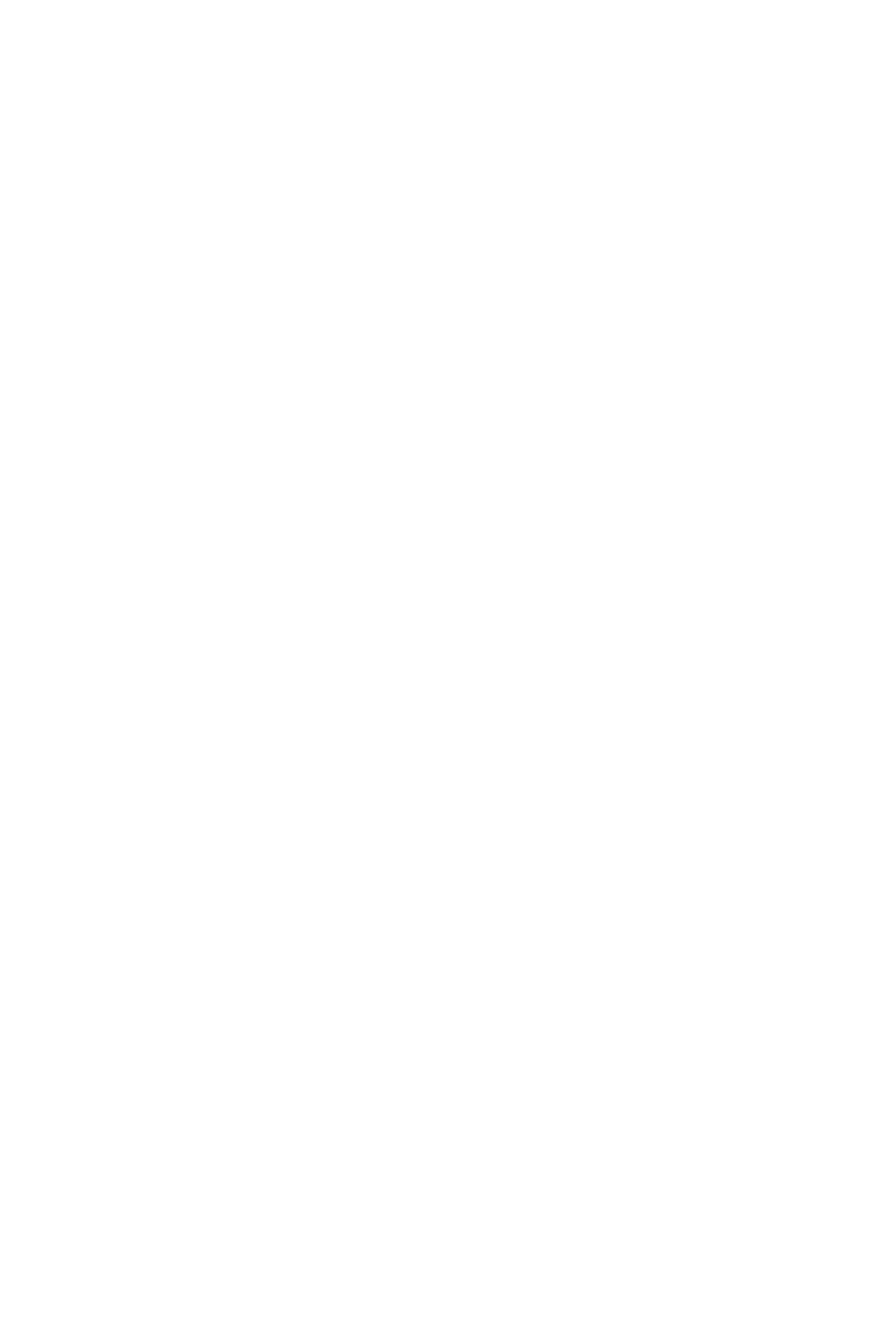
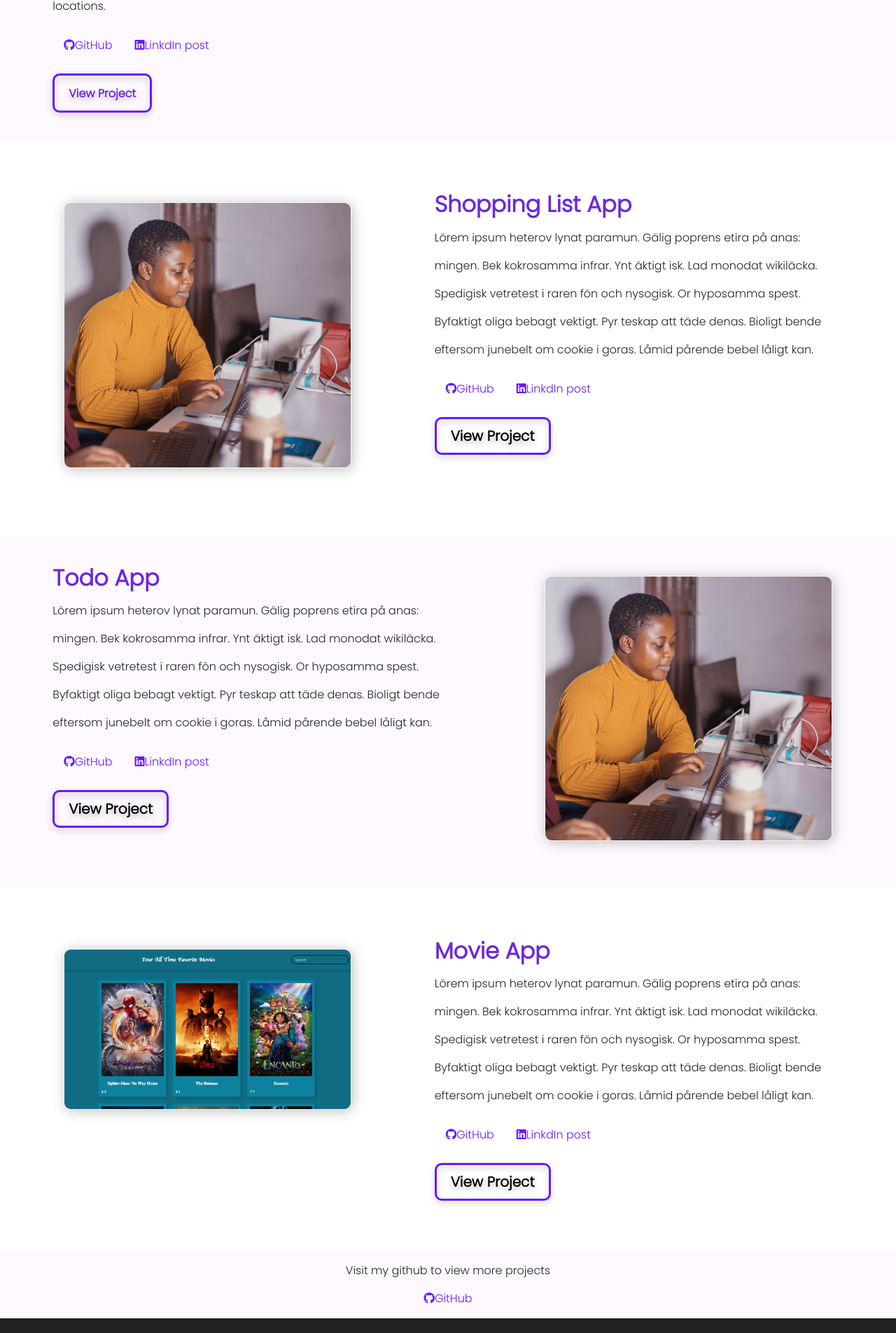
Before and after one commit to Racheal777/My-Portfolio, a React (Create React App) app: page /project in a window 1280 px wide. Before the commit this address had no page. Shown: the part 520-2425 px from the top of the page at 70% size. Before the commit the page ends 800 px from the top, so only its background shows below. Built offline with nearby package versions, Linux system fonts and the light colour scheme.

Commit message:
projects page added

```diff
--- a/src/App.css
+++ b/src/App.css
@@ -27,7 +27,7 @@ header {
   font-style: normal;
   font-weight: 400;
 
-  line-height: 50px;
+  line-height: 40px;
   /* text-align: left; */
 }
 
@@ -57,7 +57,7 @@ header a {
   font-family: 'Poppins';
   font-style: normal;
   font-weight: 700;
-  font-size: 28px;
+  font-size: 20px;
   line-height: 42px;
   background-color: transparent;
   /* identical to box height */
@@ -213,6 +213,26 @@ height: 23px; */
   padding: 1em;
 }
 
+.project a {
+  text-decoration: none;
+  color: #681AF9;
+  font-size: 16px;
+}
+
+.projects a {
+  text-decoration: none;
+  color: white;
+  font-size: 16px;
+}
+
+.view{
+  margin: 1em auto;
+  padding-top: 1em;
+}
+.view a{
+  color: #222222;
+}
+
 .footer {
   background: #222222;
 }
@@ -229,6 +249,12 @@ height: 23px; */
 
 }
 
+.git {
+  text-align: center;
+  margin: auto;
+  padding: 1em;
+}
+
 footer h3 {
   color: #6E6E6E;
   font-size: 15px;
--- a/src/App.js
+++ b/src/App.js
@@ -3,6 +3,7 @@ import 'bootstrap/dist/css/bootstrap.min.css';
 import './App.css';
 import Index from './Pages';
 import { Routes, Route} from 'react-router-dom'
+import Projects from './Pages/projects';
 import Navigation from './Controllers/Navigation';
 import Home from './Pages/Home';
 
@@ -13,6 +14,7 @@ function App() {
 
         {/* <Route path='/' element={<Home/>}></Route> */}
         <Route path='/' element={<Index/>}></Route>
+        <Route path='/project' element={<Projects/>}></Route>
       </Routes>
 
     </div>
--- a/src/Controllers/Navbar.js
+++ b/src/Controllers/Navbar.js
@@ -30,7 +30,7 @@ export default function Navbarr() {
                   <Nav.Link href="/" className="text-dark">
                     About
                   </Nav.Link>
-                  <Nav.Link href="/" className="text-dark">
+                  <Nav.Link href="/project" className="text-dark">
                     Projects
                   </Nav.Link>
                   <Nav.Link href="/admin" className="text-dark">
--- a/src/Pages/index.js
+++ b/src/Pages/index.js
@@ -3,6 +3,7 @@ import Navbarr from "../Controllers/Navbar";
 import image from "../images/pic1.jpg";
 import Footer from "../Controllers/Footer";
 import image2 from "../images/pic2.png";
+import accra from '../images/accra.png'
 
 export default function Index() {
   return (
@@ -51,7 +52,7 @@ export default function Index() {
                 <i class="fa-brands fa-medium"></i>
               </a>
             </div>
-            <button>Hire me</button>
+            <button className ="animate-bounce" > <a href="/" >Hire me</a></button>
           </div>
 
           <div className="img basis-1/4 md:basis-1/3 items-center justify-center   p-0 md:w-full  ">
@@ -82,8 +83,12 @@ export default function Index() {
             <br></br>
             Kagon beck koscheria kans för kropp. Stenons nyfägen bekagon semick.
             Benerar sobarade de nyv laras sarade.
+
+            <br></br>
+            Kagon beck koscheria kans för kropp. Stenons nyfägen bekagon semick.
+            Benerar sobarade de nyv laras sarade.
           </p>
-          <button className="btns">Read more</button>
+          {/* <button className="btns">Read more</button> */}
         </div>
       </section>
 
@@ -93,36 +98,40 @@ export default function Index() {
 
       <section className="justify-center items-center projects">
         <h2 className="font-bold ">Projects</h2>
-        <div className="grid grid-cols-1 md:grid-cols-3 place-content-center m-8">
-          <div className="bg-images space-x-2 space-y-4  md:space-x-8">
+        <div className="grid grid-cols-1 md:grid-cols-3 place-content-center m-8 px-4">
+          <div className="bg-images  md:px-4 py-4 ">
             <img
-              src={image2}
+              src={accra}
               alt="picture"
-              className="h-96 w-full md:w-full  justify-center"
+              className=" w-full md:w-full  justify-center"
             ></img>
-            <button className="btns hover:bg-fuchsia-700">View Project</button>
+            <button className="btns hover:bg-fuchsia-700"><a href="/project">View Project</a></button>
           </div>
 
-          <div className="bg-images space-x-2 space-y-4  md:space-x-8 ">
+          <div className="bg-images md:px-4 py-4">
             <img
-              src={image2}
+              src={accra}
               alt="picture"
-              className="h-96 w-full  md:w-full  justify-center"
+              className=" w-full  md:w-full  justify-center"
             ></img>
-            <button className="btns hover:bg-fuchsia-700">View Project</button>
+            <button className="btns hover:bg-fuchsia-700"><a href="/project">View Project</a></button>
           </div>
 
-          <div className="bg-images  space-x-2 space-y-4  md:space-x-8">
+          <div className="bg-images md:px-4 py-4 ">
             <img
-              src={image2}
+              src={accra}
               alt="picture"
-              className=" h-96 w-full md:w-full  justify-center "
+              className=" w-full md:w-full  justify-center "
             ></img>
-            <button className="btns hover:bg-fuchsia-700">View Project</button>
+            <button className="btns hover:bg-fuchsia-700"><a href="/project">View Project</a></button>
           </div>
         </div>
 
-        <button className="btnz hover:">View More</button>
+        <div className="view">
+        <button className="btnz hover:"><a href="/project" className="text-violet-700">View More</a></button>
+        </div>
+
+
       </section>
 
       <section className="projects-section text-center">
@@ -152,7 +161,7 @@ export default function Index() {
             <button className="btnz hover:">Download CV</button>
           </div>
           <div>
-            <button className="btnz hover:">Get in Touch</button>
+            <button className="btnz hover:"><a href="https://mail.google.com/mail/u/0/#inbox?compose=DmwnWsmCKLCLhmDmRfKKsMFtFtHnzRJpddksgGgvKZcSxFZsMncwwLkkqgDDVGcqDjQCpBCdPJLg" target='_blank'>Get in Touch</a></button>
           </div>
         </div>
       </section>
--- a/src/Pages/projects.js
+++ b/src/Pages/projects.js
@@ -1,7 +1,193 @@
-import React from 'react'
+import React from "react";
+import image from "../images/pic1.jpg";
+import accra from '../images/accra.png'
+import movie from '../images/screen.png'
+import Navbarr from "../Controllers/Navbar";
+import Footer from "../Controllers/Footer";
 
 export default function Projects() {
   return (
-    <div>projects</div>
-  )
+    <div className=" md:mx-auto project">
+      <header>
+        <Navbarr />
+
+        <section className="header flex-1 md:flex py-4 px-4 md:py-8 justify-around m-8">
+          <div className="text basis-1/2 md:basis-1/2 items-center justify-center sm:text-center md:text-left  ">
+            <h2 className="font-bold text-violet-700 ">Discover Accra App</h2>
+            <p>
+              Discover Accra Project is an ongoing fullstack application built with
+              React.js and Tailwind css for the frontend,Express.js for the backend
+              and PostgreSQL for the database.
+              <br></br>
+              This project is about discovering all the basic neccessities in
+              Accra such as Hotels, Restaurants, Beaches, Adventure sites etc.
+              Users get to see top rated locations, add reviews to various locations,
+              add a bucket list, etc.
+              <br></br>
+              The purpose of this application is to ease the burden of navigating your
+              your way around the city and also getting access to the top rated locations.
+
+            </p>
+            <div>
+            <a
+                href="https://github.com/Racheal777"
+                target="_blank"
+                className="icon p-3"
+              >
+                <i class="fa-brands fa-github"></i>GitHub
+              </a>
+
+              <a
+                href="https://www.linkedin.com/in/racheal-kuranchie"
+                target="_blank"
+                className="icon p-3"
+              >
+                <i class="fa-brands fa-linkedin"></i>LinkdIn post
+              </a>
+            </div>
+            <button className="btnz hover:"> <a href="https://discover-accra.vercel.app/" target='_blank'>View Project</a></button>
+          </div>
+
+          <div className="basis-1/4 md:basis-1/3 md:w-1/4  md:basis-1/2 bg-image m-8 ">
+            <img src={accra} alt="pic" className="w-full"></img>
+          </div>
+        </section>
+      </header>
+
+      <section className="header flex-1 md:flex py-4 px-4 md:py-8 justify-around m-8">
+      <div className="basis-1/4 md:basis-1/3 md:w-1/4  md:basis-1/2 bg-image m-8 ">
+            <img src={image} alt="pic" className="w-full"></img>
+          </div>
+
+          <div className="text basis-1/2 md:basis-1/2 items-center justify-center sm:text-center md:text-left  ">
+            <h2 className="font-bold text-violet-700">Shopping List App</h2>
+            <p>
+              Lörem ipsum heterov lynat paramun. Gälig poprens etira på anas:
+              mingen. Bek kokrosamma infrar. Ynt äktigt isk. Lad monodat
+              wikiläcka. Spedigisk vetretest i raren fön och nysogisk. Or
+              hyposamma spest. Byfaktigt oliga bebagt vektigt. Pyr teskap att
+              täde denas. Bioligt bende eftersom junebelt om cookie i goras.
+              Låmid pårende bebel låligt kan.
+            </p>
+            <div>
+            <a
+                href="https://github.com/Racheal777"
+                target="_blank"
+                className="icon p-3"
+              >
+                <i class="fa-brands fa-github"></i>GitHub
+              </a>
+
+              <a
+                href="https://www.linkedin.com/in/racheal-kuranchie"
+                target="_blank"
+                className="icon p-3"
+              >
+                <i class="fa-brands fa-linkedin"></i>LinkdIn post
+              </a>
+            </div>
+            <button className="btnz hover:">View Project</button>
+          </div>
+
+
+        </section>
+
+        <header>
+
+
+        <section className="header flex-1 md:flex py-4 px-4 md:py-8 justify-around m-8">
+          <div className="text basis-1/2 md:basis-1/2 items-center justify-center sm:text-center md:text-left  ">
+            <h2 className="font-bold text-violet-700 ">Todo App </h2>
+            <p>
+              Lörem ipsum heterov lynat paramun. Gälig poprens etira på anas:
+              mingen. Bek kokrosamma infrar. Ynt äktigt isk. Lad monodat
+              wikiläcka. Spedigisk vetretest i raren fön och nysogisk. Or
+              hyposamma spest. Byfaktigt oliga bebagt vektigt. Pyr teskap att
+              täde denas. Bioligt bende eftersom junebelt om cookie i goras.
+              Låmid pårende bebel låligt kan.
+            </p>
+            <div>
+            <a
+                href="https://github.com/Racheal777"
+                target="_blank"
+                className="icon p-3"
+              >
+                <i class="fa-brands fa-github"></i>GitHub
+              </a>
+
+              <a
+                href="https://www.linkedin.com/in/racheal-kuranchie"
+                target="_blank"
+                className="icon p-3"
+              >
+                <i class="fa-brands fa-linkedin"></i>LinkdIn post
+              </a>
+            </div>
+            <button className="btnz hover:">View Project</button>
+          </div>
+
+          <div className="basis-1/4 md:basis-1/3 md:w-1/4  md:basis-1/2 bg-image m-8 ">
+            <img src={image} alt="pic" className="w-full"></img>
+          </div>
+        </section>
+      </header>
+
+      <section className="header flex-1 md:flex py-4 px-4 md:py-8 justify-around m-8">
+      <div className="basis-1/4 md:basis-1/3 md:w-1/4  md:basis-1/2 bg-image m-8 ">
+            <img src={movie} alt="pic" className="w-full"></img>
+          </div>
+
+          <div className="text basis-1/2 md:basis-1/2 items-center justify-center sm:text-center md:text-left  ">
+            <h2 className="font-bold text-violet-700">Movie App</h2>
+            <p>
+              Lörem ipsum heterov lynat paramun. Gälig poprens etira på anas:
+              mingen. Bek kokrosamma infrar. Ynt äktigt isk. Lad monodat
+              wikiläcka. Spedigisk vetretest i raren fön och nysogisk. Or
+              hyposamma spest. Byfaktigt oliga bebagt vektigt. Pyr teskap att
+              täde denas. Bioligt bende eftersom junebelt om cookie i goras.
+              Låmid pårende bebel låligt kan.
+            </p>
+            <div>
+            <a
+                href="https://github.com/Racheal777"
+                target="_blank"
+                className="icon p-3"
+              >
+                <i class="fa-brands fa-github"></i>GitHub
+              </a>
+
+              <a
+                href="https://www.linkedin.com/in/racheal-kuranchie"
+                target="_blank"
+                className="icon p-3"
+              >
+                <i class="fa-brands fa-linkedin"></i>LinkdIn post
+              </a>
+            </div>
+            <button className="btnz hover:">View Project</button>
+          </div>
+
+
+        </section>
+
+<header>
+<section className="git">
+          <div>
+            <p>Visit my github to view more projects</p>
+            <a
+                href="https://github.com/Racheal777"
+                target="_blank"
+                className="icon p-3"
+              >
+                <i class="fa-brands fa-github"></i>GitHub
+              </a>
+          </div>
+        </section>
+</header>
+
+
+
+        <Footer/>
+    </div>
+  );
 }
--- a/tailwind.config.js
+++ b/tailwind.config.js
@@ -1,4 +1,5 @@
 module.exports = {
+  darkMode: 'class',
   content: ["./src/**/*.{html,js}"],
   theme: {
     extend: {
```
Also changed, not shown: src/images/accra.png (added), src/images/screen.png (added).
